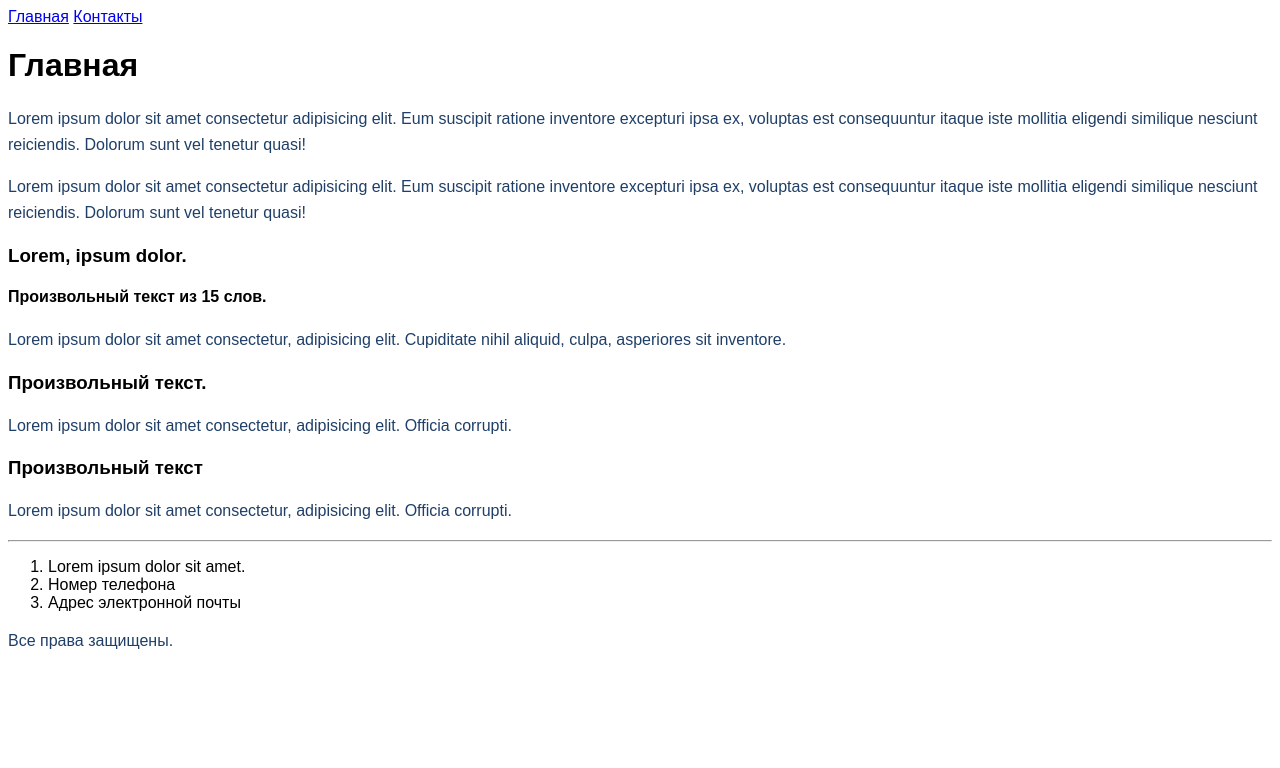
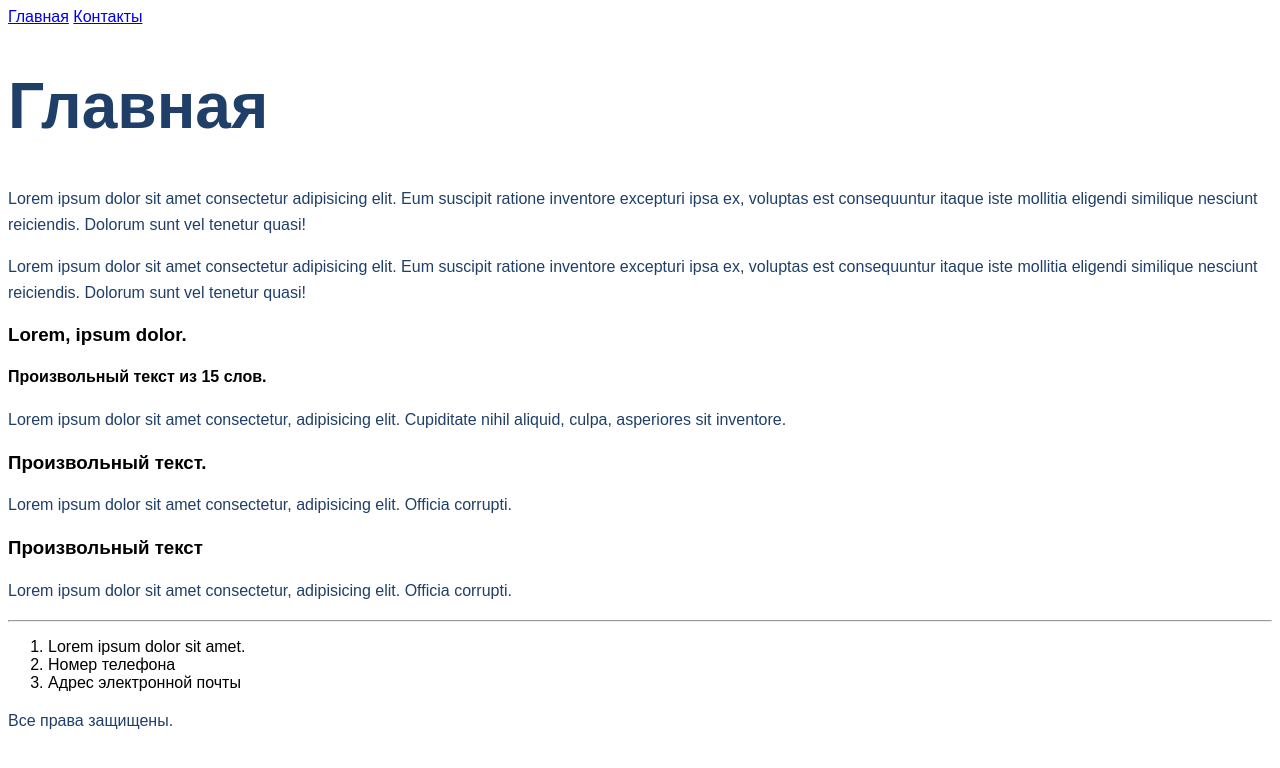
Before and after one commit to YezhikSunny/Work1, a plain HTML site: page index.html in a window 1280 px wide. Drawn offline with Linux system fonts and the light colour scheme.

Commit message:
Добавление заголовку h1 класса и присваивание определённых стилей

```diff
--- a/index.html
+++ b/index.html
@@ -12,7 +12,7 @@
 </head>
 
 <body>
-    <h1>Главная</h1>
+    <h1 class="heading1">Главная</h1>
     <p class="text">Lorem ipsum dolor sit amet consectetur adipisicing elit.
         Eum suscipit ratione inventore excepturi ipsa ex, voluptas est
         consequuntur itaque iste mollitia eligendi similique nesciunt reiciendis.
--- a/style.css
+++ b/style.css
@@ -7,3 +7,7 @@ font-family: sans-serif;
     line-height: 26px;
     color: #1F3F68;
 }
+.heading1{
+    font-size: 64px;
+    color: #1F3F68;
+}
```
